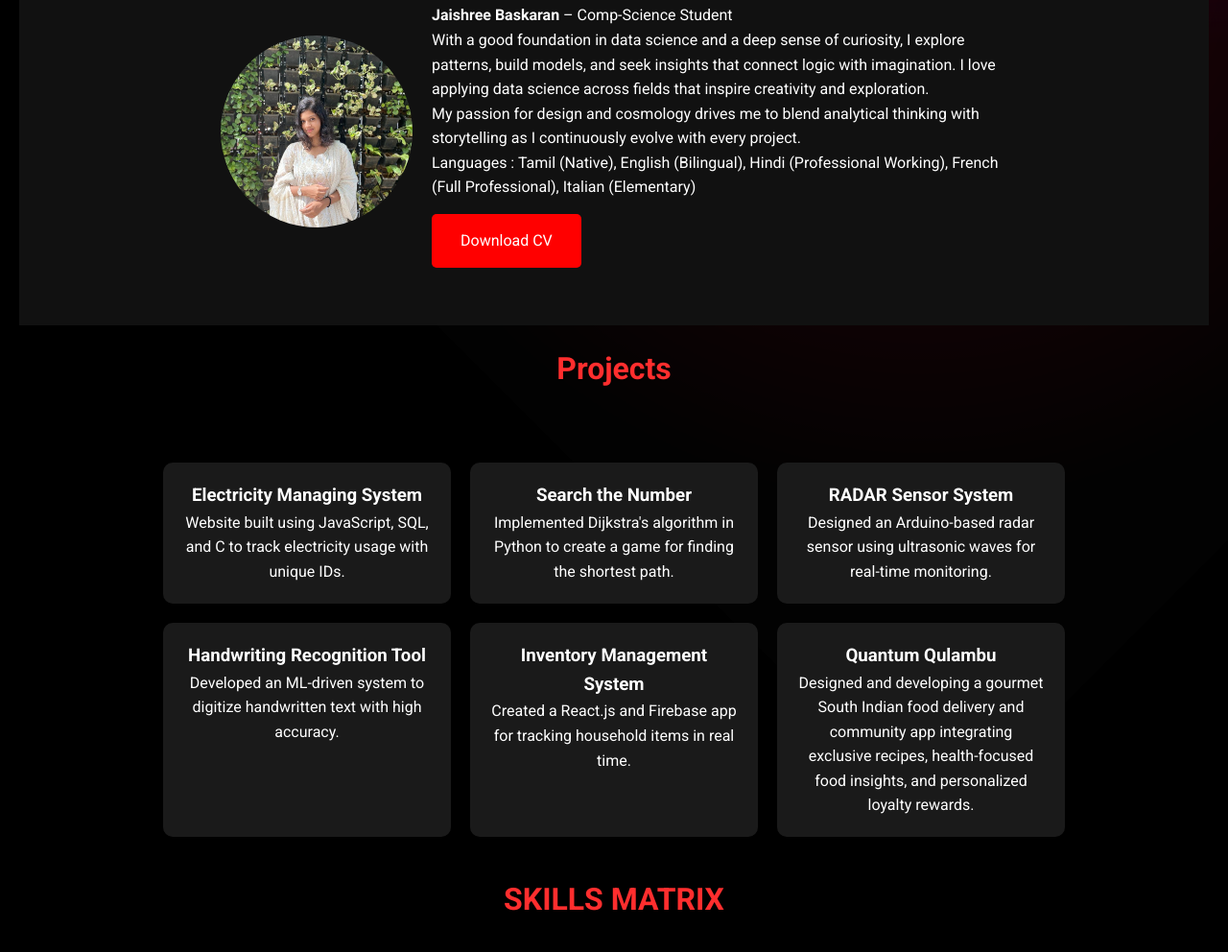
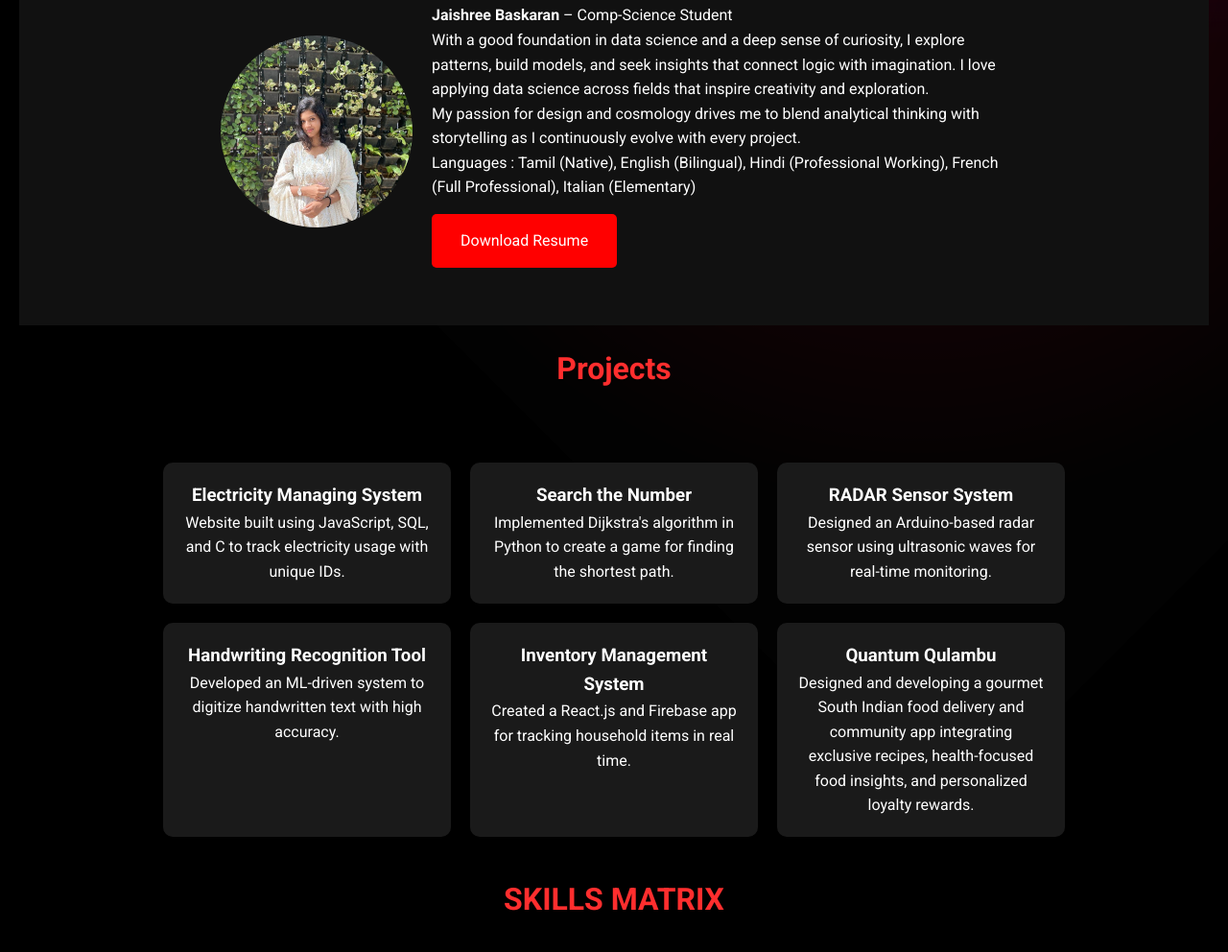
Before and after one commit to Jaishree-baskaran/Jaishree-B, a plain HTML site: page index.html in a window 1280 px wide. Shown: the part 1008-2000 px from the top of the page at 96% size. Drawn offline with Linux system fonts and the light colour scheme.

Commit message:
Update index.html

```diff
--- a/index.html
+++ b/index.html
@@ -571,7 +571,7 @@ body::after {
           <p>
             Languages : Tamil (Native), English (Bilingual), Hindi (Professional Working), French (Full Professional), Italian (Elementary)
           </p>
-         <a href="assets/Jaishree Baskaran CV.pdf" class="button-download" target="_blank">Download CV</a>
+         <a href="assets/Jaishree Baskaran Resume.pdf" class="button-download" target="_blank">Download Resume</a>
         </div>
       </div>
     </section>
```
